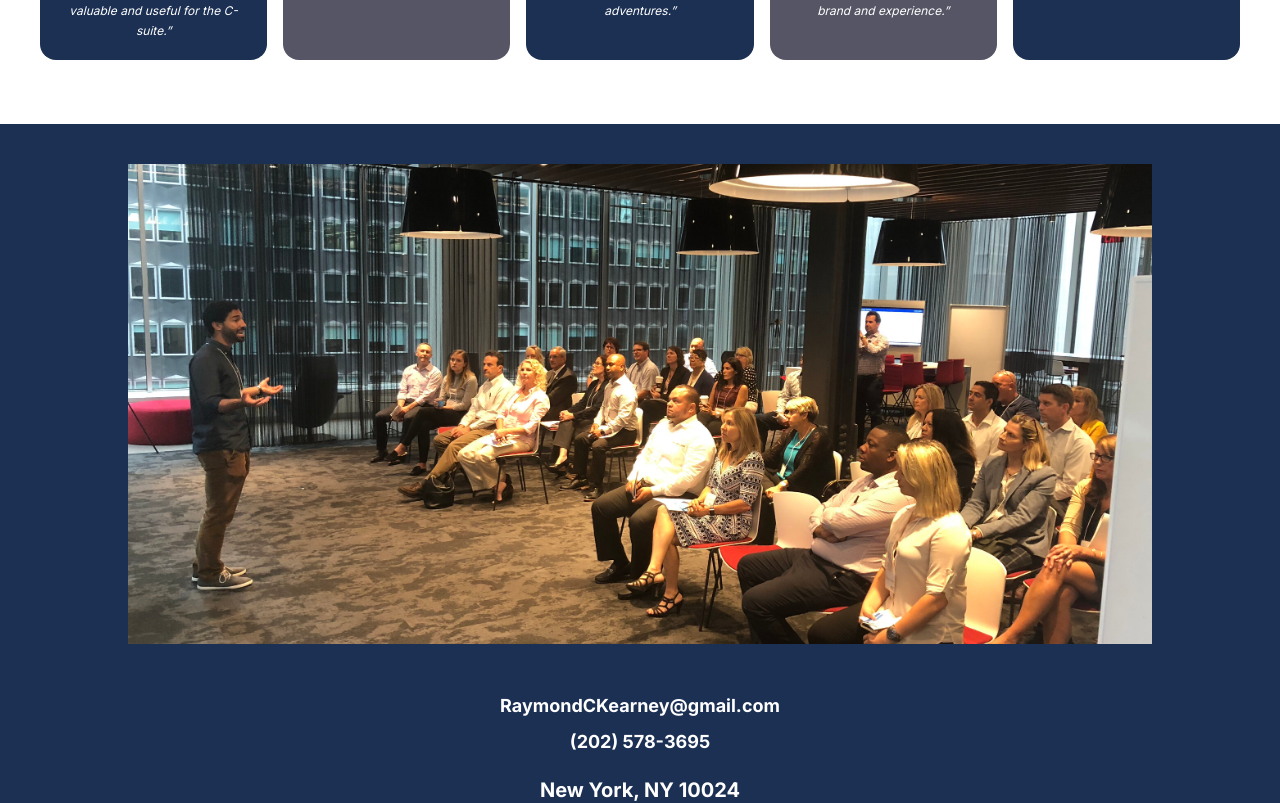
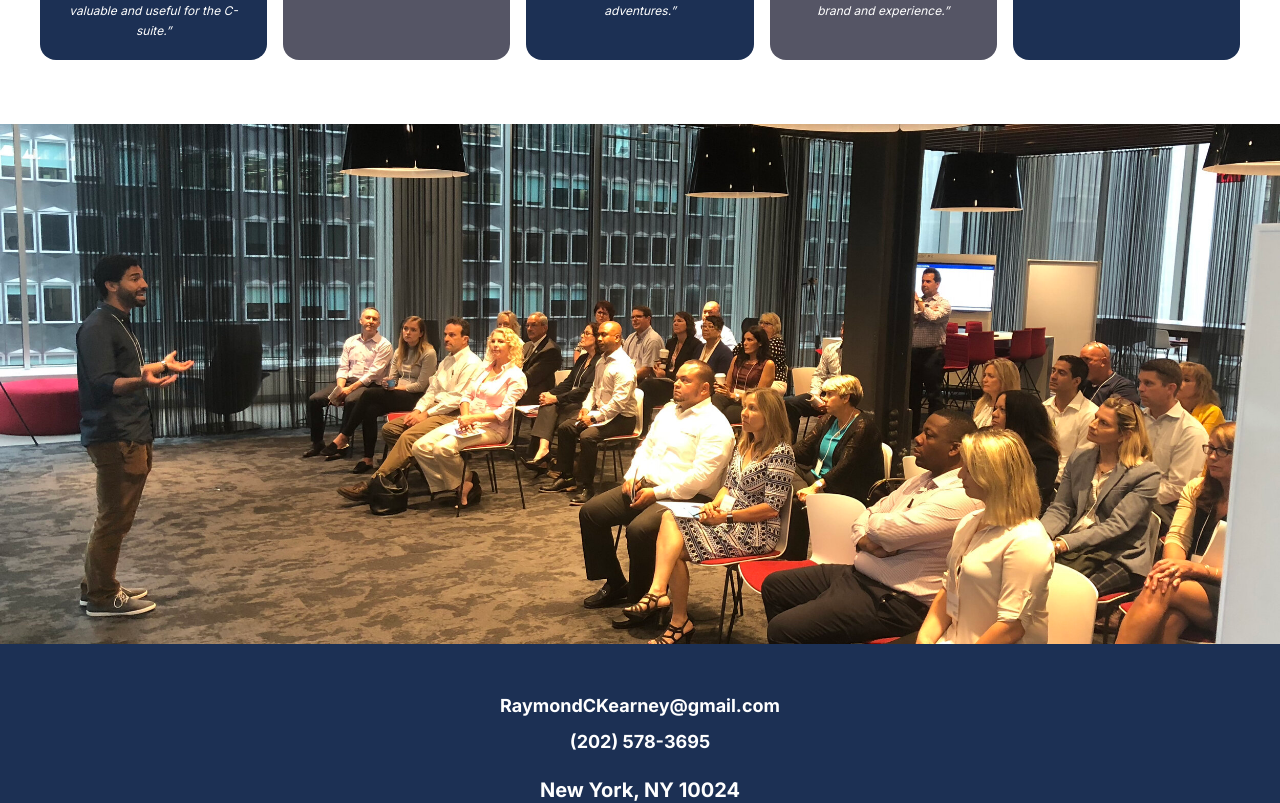
Before and after one commit to raymondckearney/website, a Next.js app: page / in a window 1280 px wide. Shown: the part 1160-1963 px from the top of the page. Built offline with nearby package versions, Linux system fonts and the light colour scheme.

Commit message:
Make speaking photo full bleed across page
Removed max-width container and section padding from the speaking image so it stretches edge-to-edge.

https://claude.ai/code/session_01SQprmXVA6hq4HMSqzW1xzr

```diff
--- a/pages/index.js
+++ b/pages/index.js
@@ -111,16 +111,14 @@ export default function Home() {
         </section>
 
         {/* ── Speaking photo + Contact ── */}
-        <section className="bg-[#1c3054] pt-10 pb-16 px-6 xl:px-10">
-          <div className="max-w-5xl mx-auto mb-12">
-            <img
-              src="/speaking.jpg"
-              alt="Ray Kearney presenting"
-              className="w-full object-cover"
-              style={{ maxHeight: '480px', objectPosition: 'center' }}
-            />
-          </div>
-          <div className="text-center text-white space-y-2 mb-10">
+        <section className="bg-[#1c3054] pb-16">
+          <img
+            src="/speaking.jpg"
+            alt="Ray Kearney presenting"
+            className="w-full object-cover"
+            style={{ maxHeight: '520px', objectPosition: 'center' }}
+          />
+          <div className="pt-12 px-6 xl:px-10 text-center text-white space-y-2 mb-10">
             <p className="font-bold text-lg">RaymondCKearney@gmail.com</p>
             <p className="font-bold text-lg">(202) 578-3695</p>
             <p className="font-bold text-xl pt-3 pb-6">New York, NY 10024</p>
```
